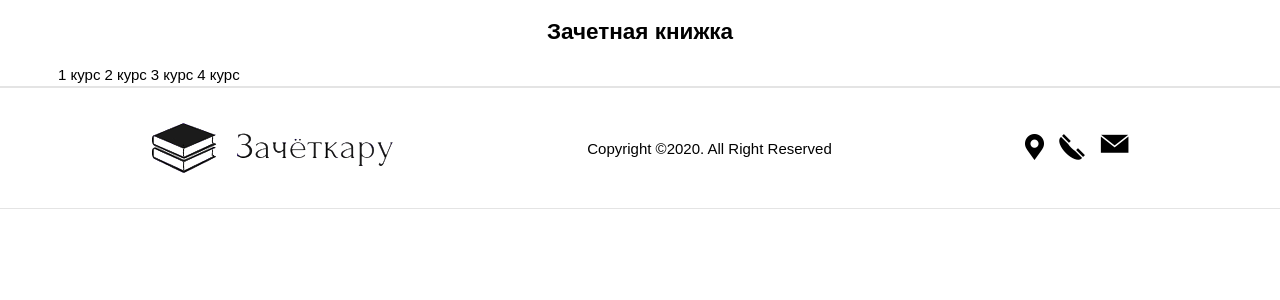
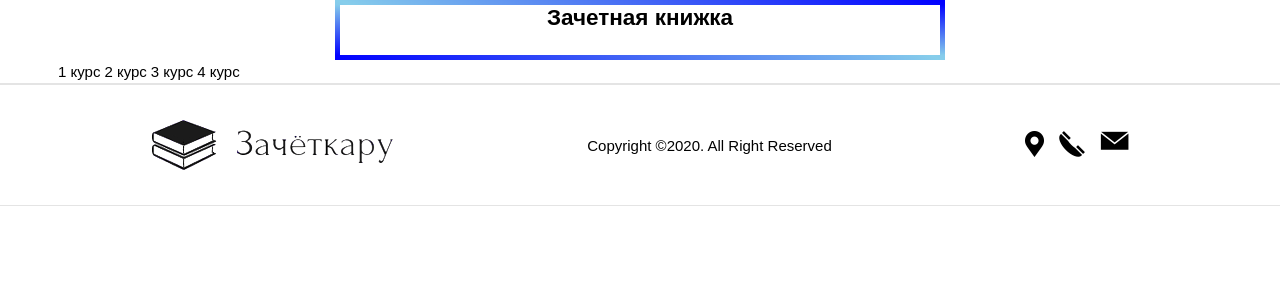
Before and after one commit to ScheinovOleja/record_book, a Django app: page /info/ in a window 1280 px wide. Shown: the part 121-421 px from the top of the page. Run offline with Django 3.2, Linux system fonts and the light colour scheme; some libraries are stand-ins or nearby versions.

Commit message:
Сверстал первые страницы. Разбил верстку на расширяемые блоки внутри основной модели. Настроил БД по схеме(думаю, что все верно). Далее нужно доверстать оставшиеся страницы, сделать вывод данных из бд и в идеале сделать систему регистрации.

```diff
--- a/record_book/first_page/static/css/style.css
+++ b/record_book/first_page/static/css/style.css
@@ -130,7 +130,3 @@
 .footer-content-li:not(:first-child){
     margin-left: 15px;
 }
-
-.head {
-    text-align: center;
-}
--- /dev/null
+++ b/record_book/first_page/static/css/style_info.css
@@ -0,0 +1,10 @@
+.head {
+    top: 50%;
+    text-align: center;
+    width: 600px;
+    height: 50px;
+    margin: 0 auto;
+    border: 5px solid transparent;
+    border-image: linear-gradient(to right top, blue, skyblue, blue);
+    border-image-slice: 1;
+}
--- a/record_book/first_page/templates/assessments.html
+++ b/record_book/first_page/templates/assessments.html
@@ -1,4 +1,10 @@
 {% extends 'base.html' %}
+{% load static %}
+
+{% block style %}
+	<link rel="stylesheet" type="text/css" href="{% static 'css/style_info.css' %}">
+	<link rel="stylesheet" type="text/css" href="{% static 'css/style.css' %}">
+{% endblock style %}
 
 {% block title %}Оценки{% endblock title %}
 
@@ -8,6 +14,7 @@
 			<h1 class="head">
 				Зачетная книжка
 			</h1>
+			<div class="border"></div>
 			<table class="record-book-table">
 				<tr>
 					<td>
--- a/record_book/first_page/templates/base.html
+++ b/record_book/first_page/templates/base.html
@@ -6,7 +6,7 @@
 	<meta name="viewport"
 		  content="width=device-width, user-scalable=no, initial-scale=1.0, maximum-scale=1.0, minimum-scale=1.0">
 	<meta http-equiv="X-UA-Compatible" content="ie=edge">
-	<link rel="stylesheet" type="text/css" href="{% static 'css/style.css' %}">
+	{% block style %}<link rel="stylesheet" type="text/css" href="{% static 'css/style.css' %}">{% endblock style %}
 	<title>{% block title %}Default title{% endblock title %}</title>
 </head>
 <body>
--- a/record_book/first_page/templates/index.html
+++ b/record_book/first_page/templates/index.html
@@ -1,4 +1,5 @@
 {% extends 'base.html' %}
+{% load static %}
 
 {% block title %}Title{% endblock title %}
 
--- a/record_book/record_book/settings.py
+++ b/record_book/record_book/settings.py
@@ -37,7 +37,6 @@
     'django.contrib.messages',
     'django.contrib.staticfiles',
     'first_page',
-    'crispy_forms',
 ]
 
 MIDDLEWARE = [
@@ -80,9 +79,6 @@
     }
 }
 
-STATICFILES_DIRS = [
-    os.path.join(BASE_DIR, "static"),
-]
 
 # Password validation
 # https://docs.djangoproject.com/en/3.1/ref/settings/#auth-password-validators
@@ -117,6 +113,8 @@
 # Static files (CSS, JavaScript, Images)
 # https://docs.djangoproject.com/en/3.1/howto/static-files/
 
+STATIC_ROOT = os.path.join(BASE_DIR, 'static')
+
 STATIC_URL = '/static/'
 
 LOGIN_REDIRECT_URL = '/'
```
